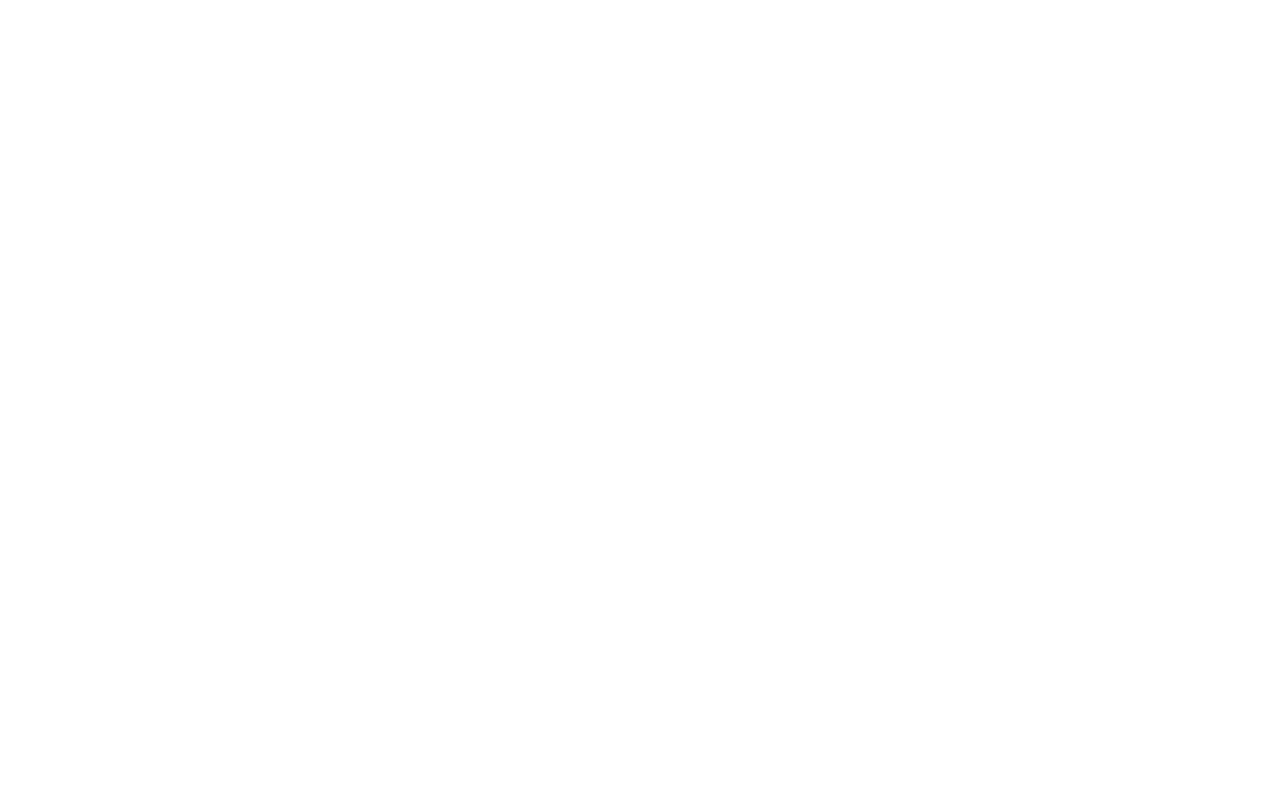
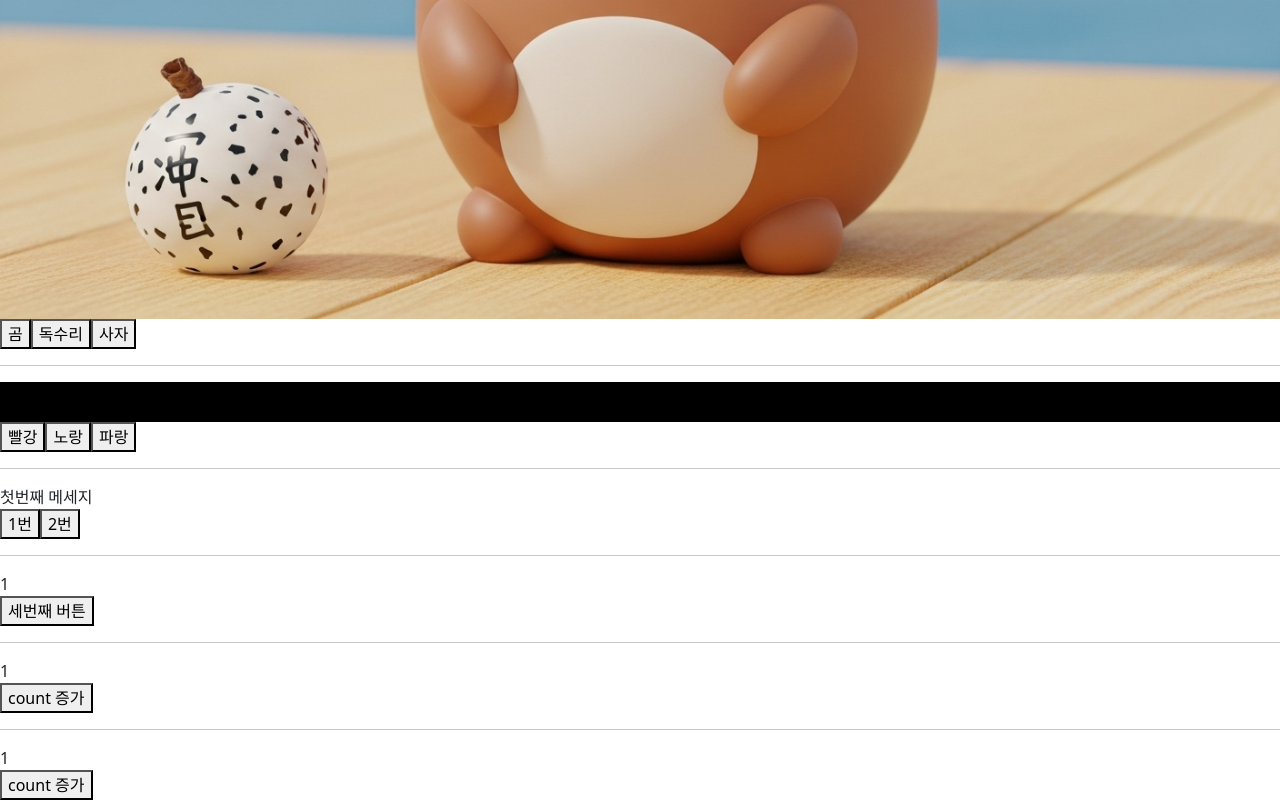
Before and after one commit to yumin359/react, a React (Vite) app: page / in a window 1280 px wide. Shown: the part 379-1179 px from the top of the page. Before the commit the page ends 800 px from the top, so only its background shows below. Built offline with nearby package versions, Linux system fonts and the light colour scheme.

Commit message:
0702 state

```diff
--- a/src/App23.jsx
+++ b/src/App23.jsx
@@ -45,9 +45,89 @@ function MyComp2() {
   );
 }
 
+function MyComp3() {
+  // const count = arr[0]; // 현재 상태
+  // const setCount = arr[1]; // 상태 업데이트 함수
+  const [count, setCount] = useState(1);
+
+  function handleButtonClick() {
+    setCount(count + 1);
+  }
+
+  return (
+    <div>
+      {count}
+      <br />
+      <button onClick={handleButtonClick}>세번째 버튼</button>
+    </div>
+  );
+}
+
+function MyComp4() {
+  const [message, setMessage] = useState("첫번째 메세지");
+
+  // 연습
+  // 1번 버튼을 클릭하면 message가 "첫번째 메세지"
+  // 2번 버튼을 클릭하면 message가 "두번째 메세지"
+  function handleButton1Click() {
+    // message = "첫번째 메세지"; // 이렇게 하면 안 됨
+    setMessage("첫번째 메세지");
+  }
+
+  function handleButton2Click() {
+    // message = "두번째 메세지"; // 이렇게 하면 안 됨
+    setMessage("두번째 메세지");
+  }
+
+  // 로 출력되도록 코드 작성
+  return (
+    <div>
+      {message}
+      <br />
+      <button onClick={handleButton1Click}>1번</button>
+      <button onClick={handleButton2Click}>2번</button>
+    </div>
+  );
+}
+
+function MyComp5() {
+  const [color, setColor] = useState("black");
+
+  return (
+    <div>
+      <div style={{ background: color, padding: "20px" }}></div>
+      <button onClick={() => setColor("red")}>빨강</button>
+      <button onClick={() => setColor("yellow")}>노랑</button>
+      <button onClick={() => setColor("blue")}>파랑</button>
+    </div>
+  );
+}
+
+function MyComp6() {
+  // 각 버튼 클릭시 해당 이미지로 출력되도록 코드 완성
+  const [imagePath, setImagePath] = useState("/public/bear.jpg");
+  return (
+    <div>
+      <img className="w-100" src={imagePath} alt="" />
+      <br />
+      <button onClick={() => setImagePath("/public/bear.jpg")}>곰</button>
+      <button onClick={() => setImagePath("/public/eagle.jpg")}>독수리</button>
+      <button onClick={() => setImagePath("/public/lion.jpg")}>사자</button>
+    </div>
+  );
+}
+
 function App23(props) {
   return (
     <div>
+      <MyComp6 />
+      <hr />
+      <MyComp5 />
+      <hr />
+      <MyComp4 />
+      <hr />
+      <MyComp3 />
+      <hr />
       <MyComp2 />
       <hr />
       <MyComp1 />
```
